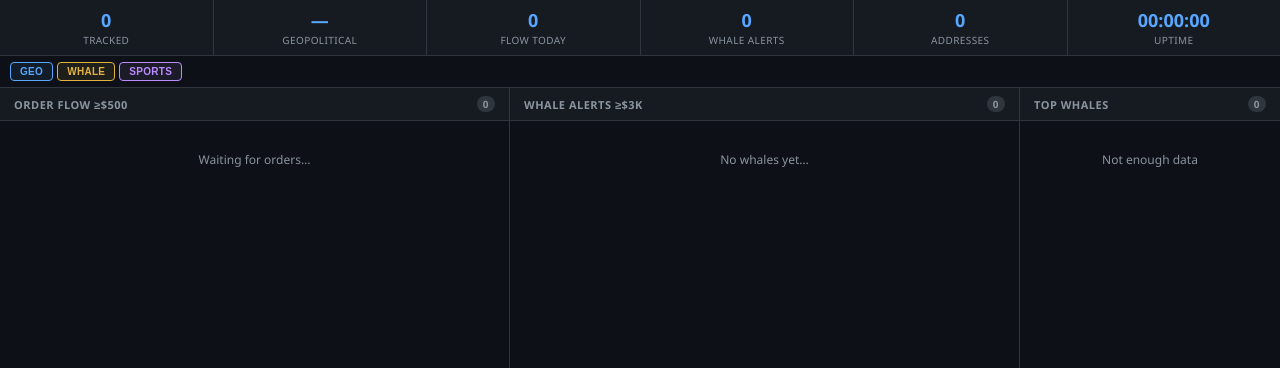
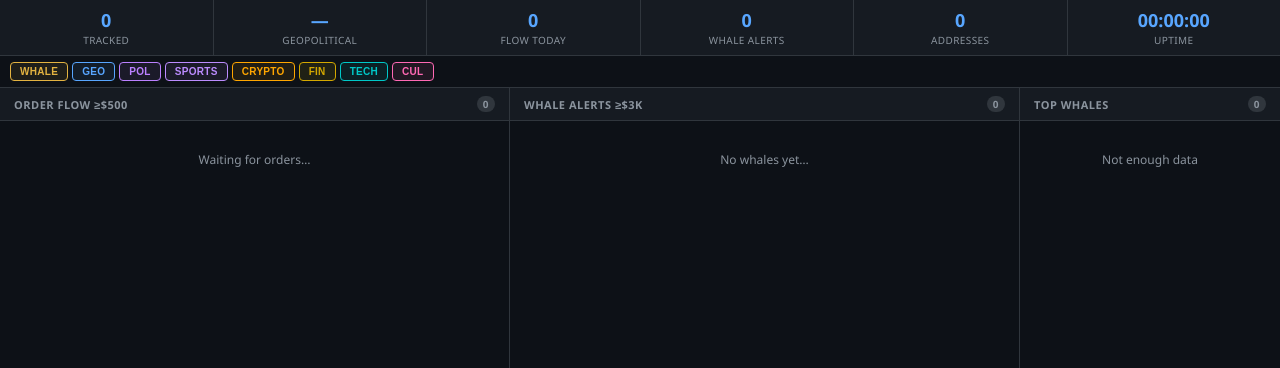
Before and after one commit to hardwarestorecat/whaleleaks, a FastAPI app: page / in a window 1280 px wide. Shown: the part 52-420 px from the top of the page. Run offline with FastAPI, Linux system fonts and the light colour scheme; data that the repository does not hold is empty; parts of the project's set-up code (start-up, migrations or seed data) failed here and were passed over.

Commit message:
Add category filters to live feed, look up API tags for flow items
- Listener looks up market cache for API-sourced categories (politics,
  crypto, finance, tech, culture) instead of keyword-only detection
- Add lookup_market() to market_cache for fast condition_id lookups
- Pass all category flags through flow and whale alert dicts
- Live feed filter bar: add POL, CRYPTO, FIN, TECH, CUL buttons
  with matching color styles
- tagRow and applyFlowFilter handle all new category data-attributes

Co-Authored-By: Claude Opus 4.6 (1M context) <noreply@anthropic.com>

```diff
--- a/polymarket/listener.py
+++ b/polymarket/listener.py
@@ -104,8 +104,16 @@ async def _handle(trade: dict, on_whale: WhaleCB | None, on_flow: FlowCB | None)
     ts_dt        = datetime.fromtimestamp(int(ts_raw), tz=timezone.utc)
     ts           = ts_dt.isoformat()
     quantity     = size
-    geo          = is_geopolitical(title)
-    sports       = is_sports(title)
+    # Look up cached market for API-sourced categories; fall back to keywords
+    from polymarket.market_cache import lookup_market
+    cached = lookup_market(condition_id)
+    geo      = cached["is_geopolitical"] if cached else is_geopolitical(title)
+    sports   = cached["is_sports"]       if cached else is_sports(title)
+    politics = cached.get("is_politics", False) if cached else False
+    crypto   = cached.get("is_crypto", False)   if cached else False
+    finance  = cached.get("is_finance", False)   if cached else False
+    tech     = cached.get("is_tech", False)      if cached else False
+    culture  = cached.get("is_culture", False)   if cached else False
 
     # ── Dedup: skip entirely if we've seen this tx before ────────────────────
     if usd_value >= config.FLOW_THRESHOLD_USD:
@@ -156,6 +164,11 @@ async def _handle(trade: dict, on_whale: WhaleCB | None, on_flow: FlowCB | None)
             "is_whale": usd_value >= config.WHALE_THRESHOLD_USD,
             "is_geopolitical": geo,
             "is_sports": sports,
+            "is_politics": politics,
+            "is_crypto": crypto,
+            "is_finance": finance,
+            "is_tech": tech,
+            "is_culture": culture,
         })
 
     # Whale alert — any trade >= threshold
--- a/templates/index.html
+++ b/templates/index.html
@@ -159,6 +159,11 @@
   .feed-filter-btn.on.whale { color: var(--gold); border-color: var(--gold); background: rgba(227,179,65,.08); }
   .feed-filter-btn.on.geo   { color: var(--blue); border-color: var(--blue); background: rgba(88,166,255,.08); }
   .feed-filter-btn.on.sports { color: var(--purple); border-color: var(--purple); background: rgba(188,140,255,.08); }
+  .feed-filter-btn.on.politics { color: #bb80ff; border-color: #bb80ff; background: rgba(187,128,255,.08); }
+  .feed-filter-btn.on.crypto  { color: #ffa600; border-color: #ffa600; background: rgba(255,166,0,.08); }
+  .feed-filter-btn.on.finance { color: #d4a800; border-color: #d4a800; background: rgba(255,215,0,.08); }
+  .feed-filter-btn.on.tech    { color: #00c8c8; border-color: #00c8c8; background: rgba(0,200,200,.08); }
+  .feed-filter-btn.on.culture { color: #ff69b4; border-color: #ff69b4; background: rgba(255,105,180,.08); }
 
   /* Sortable market column headers */
   .mkt-col-sortable { cursor: pointer; user-select: none; }
@@ -267,9 +272,14 @@
 <!-- Live Feed Tab -->
 <div class="view" id="view-live" style="flex-direction:column">
   <div class="feed-filters">
-    <button class="feed-filter-btn geo on"    id="ff-geo"    onclick="toggleFlowExclude('geo')">GEO</button>
-    <button class="feed-filter-btn whale on"  id="ff-whale"  onclick="toggleFlowExclude('whale')">WHALE</button>
-    <button class="feed-filter-btn sports on" id="ff-sports" onclick="toggleFlowExclude('sports')">SPORTS</button>
+    <button class="feed-filter-btn whale on"    id="ff-whale"    onclick="toggleFlowExclude('whale')">WHALE</button>
+    <button class="feed-filter-btn geo on"      id="ff-geo"      onclick="toggleFlowExclude('geo')">GEO</button>
+    <button class="feed-filter-btn politics on"  id="ff-politics" onclick="toggleFlowExclude('politics')">POL</button>
+    <button class="feed-filter-btn sports on"    id="ff-sports"   onclick="toggleFlowExclude('sports')">SPORTS</button>
+    <button class="feed-filter-btn crypto on"    id="ff-crypto"   onclick="toggleFlowExclude('crypto')">CRYPTO</button>
+    <button class="feed-filter-btn finance on"   id="ff-finance"  onclick="toggleFlowExclude('finance')">FIN</button>
+    <button class="feed-filter-btn tech on"      id="ff-tech"     onclick="toggleFlowExclude('tech')">TECH</button>
+    <button class="feed-filter-btn culture on"   id="ff-culture"  onclick="toggleFlowExclude('culture')">CUL</button>
   </div>
   <div class="mobile-panel-tabs">
     <button class="mobile-panel-tab on" onclick="setMobilePanel(0)">Flow</button>
@@ -359,9 +369,14 @@ const _GEO_KW = ['war', 'conflict', 'battle', 'attack', 'invasion', 'ceasefire',
 function isSports(t) { t = (t||'').toLowerCase(); return _SPORTS_KW.some(k => t.includes(k)); }
 function isGeo(t)    { t = (t||'').toLowerCase(); return _GEO_KW.some(k => t.includes(k)); }
 function tagRow(el, d) {
-  el.dataset.whale  = d.is_whale                                    ? '1' : '0';
-  el.dataset.geo    = (d.is_geopolitical ?? isGeo(d.market_title))  ? '1' : '0';
-  el.dataset.sports = (d.is_sports       ?? isSports(d.market_title))? '1' : '0';
+  el.dataset.whale    = d.is_whale                                     ? '1' : '0';
+  el.dataset.geo      = (d.is_geopolitical ?? isGeo(d.market_title))   ? '1' : '0';
+  el.dataset.sports   = (d.is_sports       ?? isSports(d.market_title))? '1' : '0';
+  el.dataset.politics = d.is_politics ? '1' : '0';
+  el.dataset.crypto   = d.is_crypto   ? '1' : '0';
+  el.dataset.finance  = d.is_finance  ? '1' : '0';
+  el.dataset.tech     = d.is_tech     ? '1' : '0';
+  el.dataset.culture  = d.is_culture  ? '1' : '0';
 }
 
 let flowCount = 0, whaleCount = 0;
@@ -567,9 +582,14 @@ function toggleFlowExclude(cat) {
 function applyFlowFilter() {
   const check = el => {
     const cats = [];
-    if (el.dataset.geo    === '1') cats.push('geo');
-    if (el.dataset.sports === '1') cats.push('sports');
-    if (el.dataset.whale  === '1') cats.push('whale');
+    if (el.dataset.whale    === '1') cats.push('whale');
+    if (el.dataset.geo      === '1') cats.push('geo');
+    if (el.dataset.politics === '1') cats.push('politics');
+    if (el.dataset.sports   === '1') cats.push('sports');
+    if (el.dataset.crypto   === '1') cats.push('crypto');
+    if (el.dataset.finance  === '1') cats.push('finance');
+    if (el.dataset.tech     === '1') cats.push('tech');
+    if (el.dataset.culture  === '1') cats.push('culture');
     // items with no category tags always show; tagged items show if any tag is not excluded
     const show = cats.length === 0 || cats.some(c => !flowExcluded.has(c));
     el.style.display = show ? '' : 'none';
```
Also changed, not shown: polymarket/market_cache.py (+8 -0 lines).
